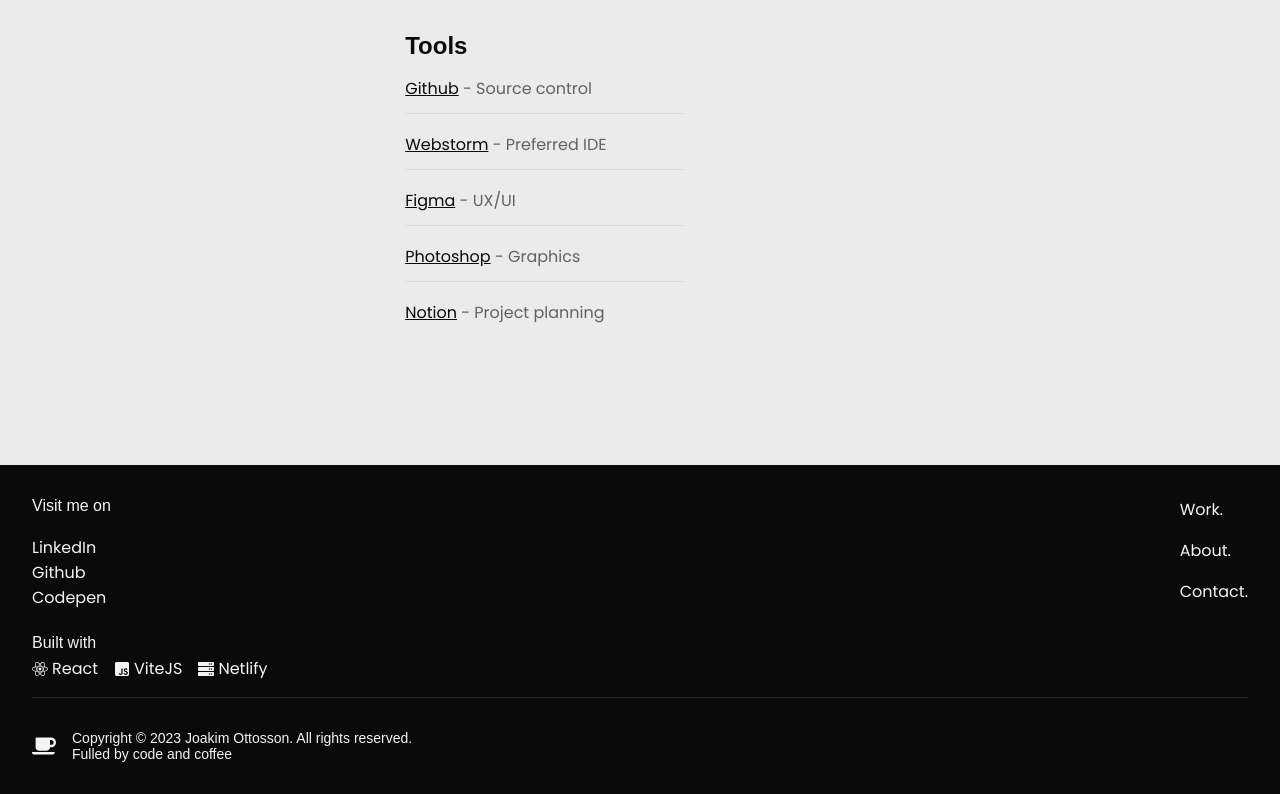
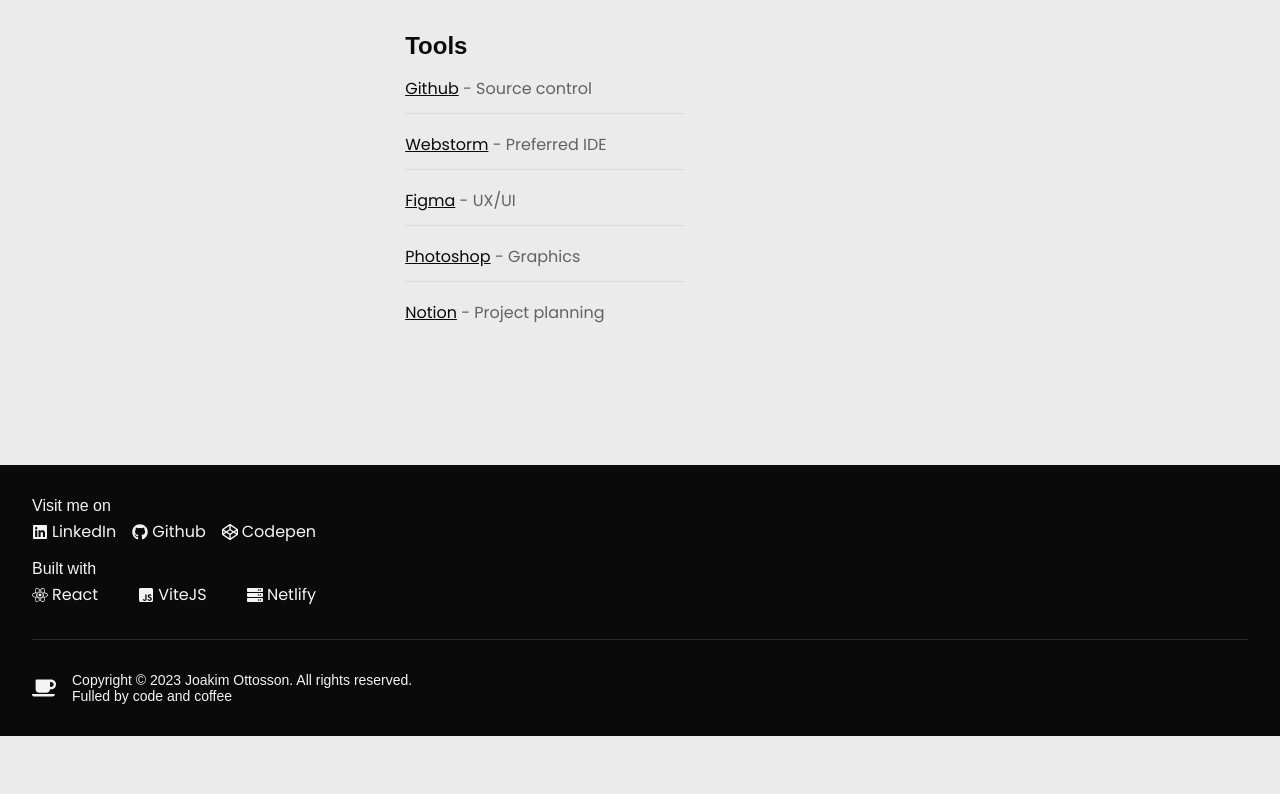
Before and after one commit to devjoppe/mi-cv-update, a React (Vite) app: page / in a window 1280 px wide. Shown: the part 4000-4794 px from the top of the page. After the commit the page ends 4736 px from the top, so only its background shows below. Built offline with nearby package versions, Linux system fonts and the light colour scheme; a web font is replaced by a local one.

Commit message:
Footer update

```diff
--- a/src/components/Footer/Footer.tsx
+++ b/src/components/Footer/Footer.tsx
@@ -1,4 +1,4 @@
-import { FaCoffee, FaReact, FaJsSquare, FaServer } from "react-icons/fa";
+import { FaCoffee, FaReact, FaJsSquare, FaServer, FaLinkedin, FaGithub, FaCodepen } from "react-icons/fa";
 
 const Footer = () => {
     return(
@@ -7,11 +7,11 @@
                 <div className="left-content">
                     <div>
                         <span>Visit me on</span>
-                        <ul>
-                            <li><a href="https://www.linkedin.com/in/joakim-ottosson/" target="_blank">LinkedIn</a></li>
-                            <li><a href="https://github.com/devjoppe" target="_blank">Github</a></li>
-                            <li><a href="https://codepen.io/Max3er" target="_blank">Codepen</a></li>
-                        </ul>
+                        <div className="footer-linklist">
+                            <div className="link-items"><FaLinkedin /> <a href="https://www.linkedin.com/in/joakim-ottosson/" target="_blank">LinkedIn</a></div>
+                            <div className="link-items"><FaGithub /> <a href="https://github.com/devjoppe" target="_blank">Github</a></div>
+                            <div className="link-items"><FaCodepen /><a href="https://codepen.io/Max3er" target="_blank">Codepen</a></div>
+                        </div>
                     </div>
                     <div>
                         <span>Built with</span>
@@ -22,11 +22,11 @@
                         </div>
                     </div>
                 </div>
-                <div className="right-content">
+                {/* <div className="right-content">
                     <a href="">Work.</a>
                     <a href="">About.</a>
                     <a href="">Contact.</a>
-                </div>
+                </div> */}
             </div>
             <div className="copyright">
                 <div>
--- a/src/components/Footer/_footer.scss
+++ b/src/components/Footer/_footer.scss
@@ -22,7 +22,7 @@
             div {
                 display: flex;
                 flex-direction: column;
-                margin-bottom: 8px;
+                margin-bottom: 16px;
                 &:last-child {
                     margin-bottom: 0;
                 }
@@ -51,7 +51,7 @@
         display: flex;
         flex-direction: row;
         border-top: 1px solid #282828;
-        margin-top: 16px;
+        margin-top: 32px;
         padding-top: 32px;
         font-size: 14px;
         font-family: config.$blender-regular;
```
Also changed, not shown: src/assets/styles/style.css.
